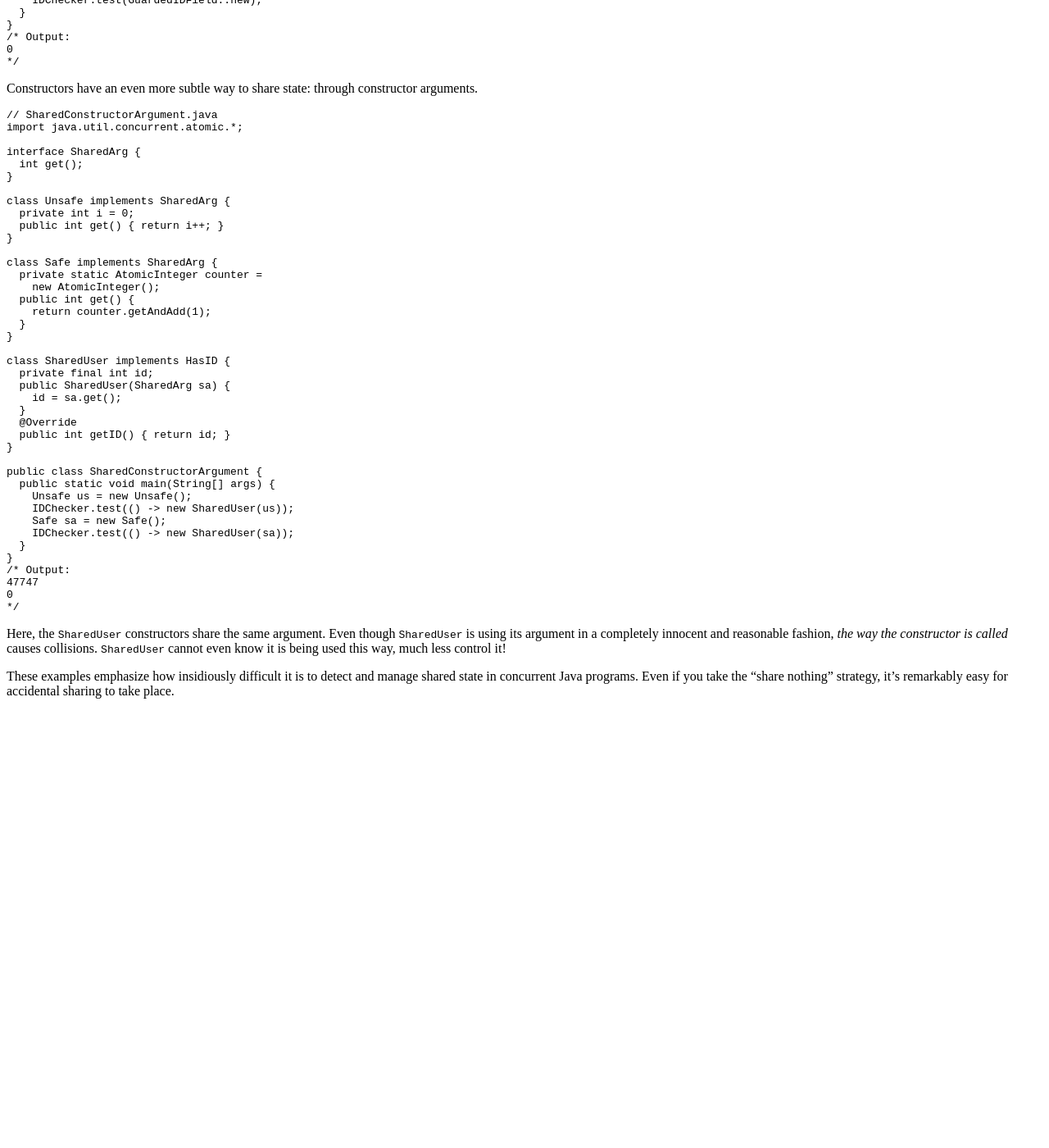
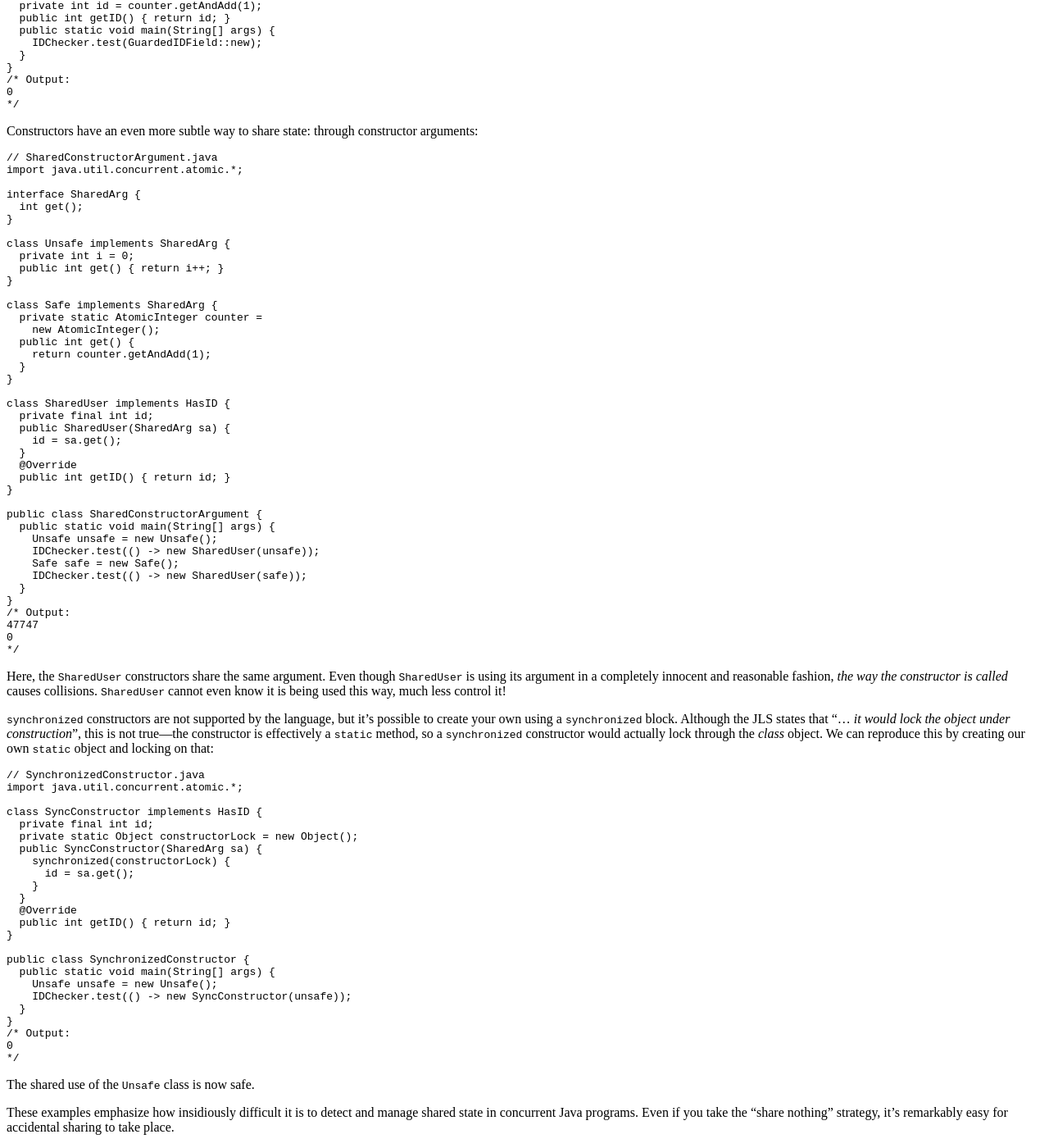
Before and after one commit to djaus2/BruceEckel.github.io, a Jekyll site: the page built from _posts/2017-01-13-constructors-are-not-thread-safe.md, in a window 1280 px wide and 1400 px high, scrolled down 1920 px. Shown: the whole window at 82% size. Built offline with Jekyll 4.4.1, drawn with Linux system fonts in a browser that asks for light colours; comment, search, counter and statistics services are not loaded; before the commit the page ends 2788 px from its top, so only the background shows below that; some of the changed text lies outside the part shown.

Commit message:
Add synchronized constructor

````diff
--- a/_posts/2017-01-13-constructors-are-not-thread-safe.md
+++ b/_posts/2017-01-13-constructors-are-not-thread-safe.md
@@ -6,7 +6,15 @@ title: Constructors Are Not Thread-Safe
 
 When you imagine the construction process, it can be easy to think that it's
 thread-safe. After all, no one can even see the new object before it finishes
-initialization, so how could there be contention over that object?
+initialization, so how could there be contention over that object? Indeed,
+the [Java Language
+specification](http://docs.oracle.com/javase/specs/jls/se8/html/jls-8.html#jls-8.8.3)
+(JLS) confidently states:
+
+*"There is no practical need for a constructor to be synchronized, because it
+would lock the object under construction, which is normally not made available
+to other threads until all constructors for the object have completed their
+work."*
 
 Unfortunately, object construction is as vulnerable to shared-memory concurrency
 problems as anything else. The mechanisms can be more subtle, however.
@@ -103,8 +111,8 @@ public class TestStaticIDField {
 */
 ```
 
-That's a rather large number of duplicates. Clearly, a plain `static int` is not
-safe to use for construction. Let's make it thread-safe using an
+That's a rather large number of duplicates. Clearly, a plain `static int` is
+not safe to use for construction. Let's make it thread-safe using an
 `AtomicInteger`:
 
 ```java
@@ -160,10 +168,10 @@ class SharedUser implements HasID {
 
 public class SharedConstructorArgument {
   public static void main(String[] args) {
-    Unsafe us = new Unsafe();
-    IDChecker.test(() -> new SharedUser(us));
-    Safe sa = new Safe();
-    IDChecker.test(() -> new SharedUser(sa));
+    Unsafe unsafe = new Unsafe();
+    IDChecker.test(() -> new SharedUser(unsafe));
+    Safe safe = new Safe();
+    IDChecker.test(() -> new SharedUser(safe));
   }
 }
 /* Output:
@@ -177,6 +185,42 @@ Here, the `SharedUser` constructors share the same argument. Even though
 fashion, *the way the constructor is called* causes collisions. `SharedUser`
 cannot even know it is being used this way, much less control it!
 
+`synchronized` constructors are not supported by the language, but it's
+possible to create your own using a `synchronized` block. Although the
+JLS states that "... *it would lock the object under construction*", this is
+not true---the constructor is effectively a `static` method, so a
+`synchronized` constructor would actually lock through the *class* object. We
+can reproduce this by creating our own `static` object and locking on that:
+
+```java
+// SynchronizedConstructor.java
+import java.util.concurrent.atomic.*;
+
+class SyncConstructor implements HasID {
+  private final int id;
+  private static Object constructorLock = new Object();
+  public SyncConstructor(SharedArg sa) {
+    synchronized(constructorLock) {
+      id = sa.get();
+    }
+  }
+  @Override
+  public int getID() { return id; }
+}
+
+public class SynchronizedConstructor {
+  public static void main(String[] args) {
+    Unsafe unsafe = new Unsafe();
+    IDChecker.test(() -> new SyncConstructor(unsafe));
+  }
+}
+/* Output:
+0
+*/
+```
+
+The shared use of the `Unsafe` class is now safe.
+
 These examples emphasize how insidiously difficult it is to detect and manage
 shared state in concurrent Java programs. Even if you take the "share nothing"
 strategy, it's remarkably easy for accidental sharing to take place.
````
Also changed, not shown: other parts of _posts/2017-01-13-constructors-are-not-thread-safe.md (+1 -1 lines).
